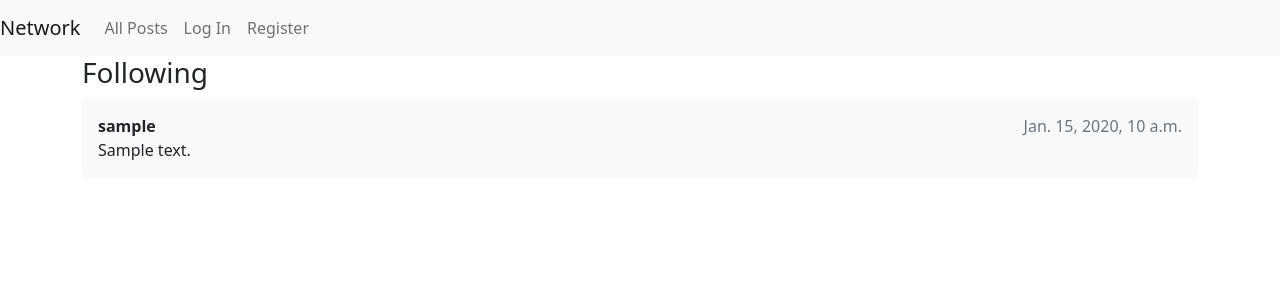
After one commit to brunosag/network, a Django app: template network/templates/network/following.html in a window 1280 px wide. The commit adds this page. Shown: the top 300 px of the page. Run offline with Django 3.2, Linux system fonts and the light colour scheme; the template is opened without the code that fills it: values that come from a table or form of the project are taken from there, others are empty; tables that the repository leaves empty hold one stand-in row (values such as "Sample post").

Commit message:
implement "Following"

```diff
--- /dev/null
+++ b/network/templates/network/following.html
@@ -0,0 +1,32 @@
+{% extends "network/layout.html" %}
+
+{% load static %}
+
+{% block body %}
+    <div class="container">
+
+        <h3>Following</h3>
+
+        {% if user.is_authenticated %}
+            <form method="POST">
+                {% csrf_token %}
+                <textarea id="postField" name="content" class="form-control" placeholder="What's happening?" maxlength="260"></textarea>
+                <button id="postButton" type="submit" class="btn btn-primary" disabled>Post</button>
+            </form>
+        {% endif %}
+
+        <div class="d-flex flex-column gap-2">
+            {% for post in posts %}
+                <div class="rounded bg-light p-3 d-flex flex-column">
+                    <span class="d-flex">
+                        <a href="{% url 'profile' post.user.username %}" class="link-dark fw-semibold link-profile">{{ post.user.username }}</a>
+                        <span class="text-muted ms-auto">{{ post.timestamp }}</span>
+                    </span>
+                    <span>{{ post.content }}</span>
+                </div>
+            {% endfor %}
+        </div>
+
+    </div>
+    <script type="text/javascript" src="{% static 'network/index.js' %}"></script>
+{% endblock %}
--- a/network/templates/network/layout.html
+++ b/network/templates/network/layout.html
@@ -12,13 +12,13 @@
     <body>
 
         <nav class="navbar navbar-expand-lg navbar-light bg-light">
-            <a class="navbar-brand" href="#">Network</a>
+            <a class="navbar-brand" href="{% url 'index' %}">Network</a>
 
             <div>
                 <ul class="navbar-nav mr-auto">
                     {% if user.is_authenticated %}
                         <li class="nav-item">
-                            <a class="nav-link" href="#"><strong>{{ user.username }}</strong></a>
+                            <a class="nav-link" href="{% url 'profile' user.username %}"><strong>{{ user.username }}</strong></a>
                         </li>
                     {% endif %}
                     <li class="nav-item">
@@ -26,7 +26,7 @@
                     </li>
                     {% if user.is_authenticated %}
                         <li class="nav-item">
-                            <a class="nav-link" href="#">Following</a>
+                            <a class="nav-link" href="{% url 'following' %}">Following</a>
                         </li>
                         <li class="nav-item">
                             <a class="nav-link" href="{% url 'logout' %}">Log Out</a>
--- a/network/urls.py
+++ b/network/urls.py
@@ -8,5 +8,6 @@ urlpatterns = [
     path("login", views.login_view, name="login"),
     path("logout", views.logout_view, name="logout"),
     path("register", views.register, name="register"),
+    path("following", views.following, name="following"),
     path("<slug:username>", views.profile, name="profile")
 ]
```
Also changed, not shown: network/views.py (+23 -0 lines).
